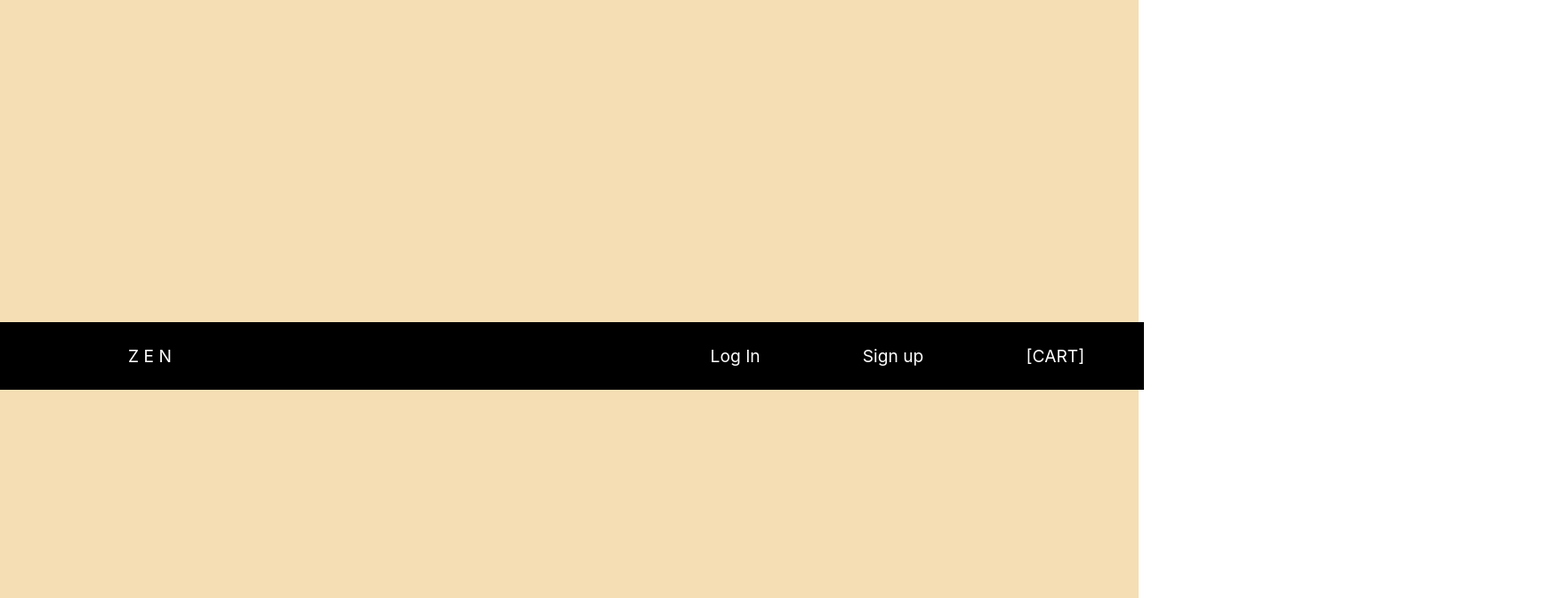
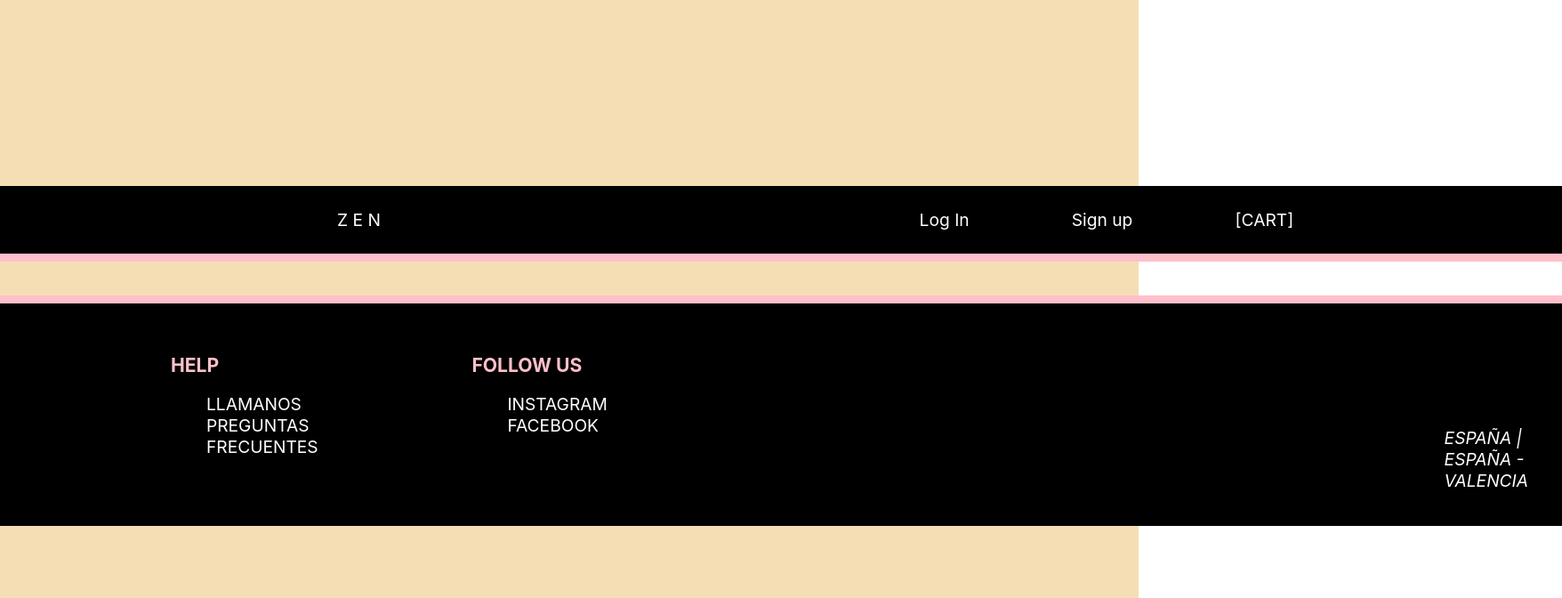
Before and after one commit to 99jack99/Ecommerce-react, a React (Vite) app: page / in a window 1280 px wide. Shown: the top 672 px of the page at 89% size, 1756 px wide, since content can reach past the window. Built offline with nearby package versions, Linux system fonts and the light colour scheme.

Commit message:
footer styling, and creation

```diff
--- a/src/App.jsx
+++ b/src/App.jsx
@@ -1,6 +1,6 @@
 import { BrowserRouter, Route, Routes  } from "react-router-dom";
 import Header from "./components/Header/Header"
-/* import Footer from './components/Footer/Footer' */
+import Footer from './components/Footer/Footer'
 
 import './App.scss'
 
@@ -14,7 +14,7 @@ function App() {
         <Routes>
 
         </Routes>
-      {/* <Footer/> */}
+      <Footer/>
       </BrowserRouter>
 
     </div>
--- a/src/components/Footer/Footer.jsx
+++ b/src/components/Footer/Footer.jsx
@@ -0,0 +1,41 @@
+import React from "react";
+
+import "./Footer.scss";
+
+const Footer = () => {
+  return (
+    <div className="foot">
+      <div className="footItems">
+
+        {/* ITEM 1 */}
+        <div className="footItem">
+          <div className="footItemTittle">HELP</div>
+          <div className="footItemPoints">
+            <ul>
+              <li>Llamanos</li>
+              <li>Preguntas Frecuentes</li>
+            </ul>
+          </div>
+        </div>
+
+        {/* ITEM 2 */}
+        <div className="footItem">
+          <div className="footItemTittle">FOLLOW US</div>
+          <div className="footItemPoints">
+            <ul>
+              <li>Instagram</li>
+              <li>Facebook</li>
+            </ul>
+          </div>
+        </div>
+
+      </div>
+
+      <div className="footUbi">
+        <div>ESPAÑA | ESPAÑA - VALENCIA</div>
+      </div>
+    </div>
+  );
+};
+
+export default Footer;
--- a/src/components/Footer/Footer.scss
+++ b/src/components/Footer/Footer.scss
@@ -0,0 +1,57 @@
+.foot{
+
+
+    background-color: black;
+
+    margin-top: 2em;
+    padding: 1em;
+
+    display: flex;
+
+    border-top: 0.5em solid pink;
+
+
+    .footItems{
+        /* background-color: red; */
+
+        display: flex;
+        flex-direction: row;
+
+
+
+        padding: 1em;
+
+        .footItem{
+            margin-left: 7em;
+            padding: 1em;
+
+            .footItemTittle{
+                font-size: 1.1em;
+                font-weight: bolder;
+                color: pink;
+            }
+
+            .footItemPoints{
+                text-transform: uppercase;
+                ul{
+                        list-style-type: none;
+                }
+            }
+        }
+
+    }
+
+    .footUbi{
+        /* background-color: goldenrod; */
+
+        display: flex;
+        align-items: flex-end;
+        justify-content: end;
+
+        padding: 1em;
+
+        margin-left: 46em;
+
+        font-style: italic;
+    }
+}
--- a/src/components/Header/Header.scss
+++ b/src/components/Header/Header.scss
@@ -9,6 +9,8 @@
     display: flex;
     align-items: center;
     justify-content: center;
+
+    border-bottom: 0.5em solid pink;
 
 
 
```
